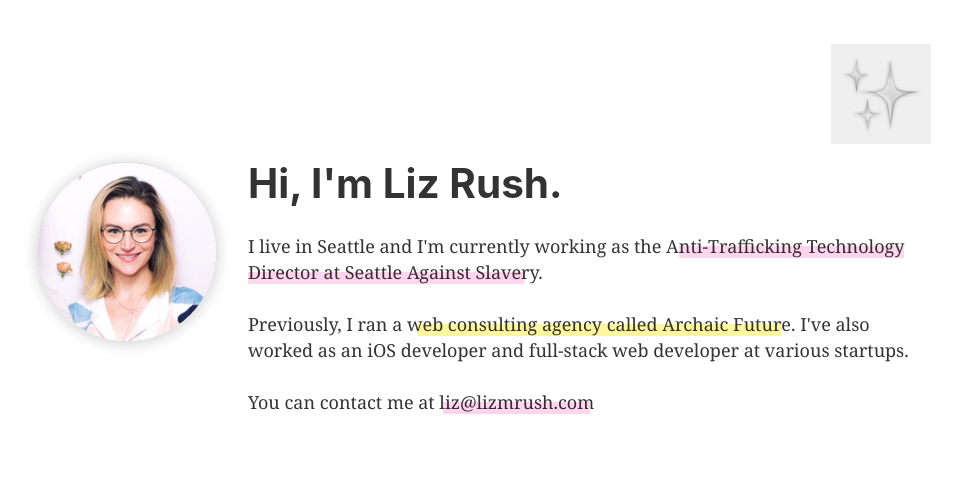
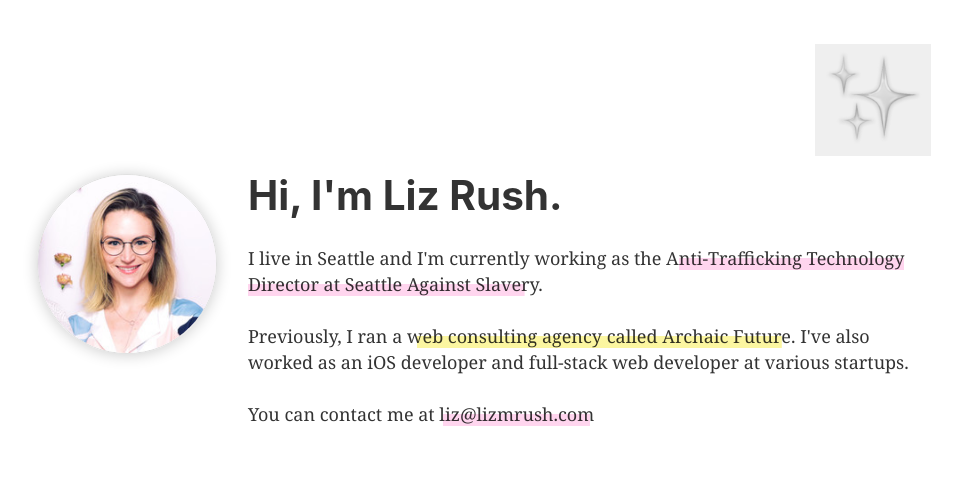
Before and after one commit to lizrush/site, a Gatsby site: page / in a window 1280 px wide. Shown: the whole page, without its empty margins (162-1124 px from the left). Built offline with nearby package versions, Linux system fonts and the light colour scheme; Gatsby itself is replaced by a stand-in of ours.

Commit message:
Use fixed size image query

```diff
--- a/src/components/SparkleToggle/SparklesEmoji.js
+++ b/src/components/SparkleToggle/SparklesEmoji.js
@@ -7,16 +7,16 @@ export function SparklesEmoji() {
     <StaticQuery
       query={graphql`
         query {
-          headshot: file(relativePath: { eq: "sparkles.png" }) {
+          sparklesEmoji: file(relativePath: { eq: "sparkles.png" }) {
             childImageSharp {
-              fluid(maxWidth: 200) {
-                ...GatsbyImageSharpFluid
+              fixed(height: 100, width: 100) {
+                ...GatsbyImageSharpFixed
               }
             }
           }
         }
       `}
-      render={data => <Img fluid={data.headshot.childImageSharp.fluid} />}
+      render={data => <Img fixed={data.sparklesEmoji.childImageSharp.fixed} />}
     />
   )
 }
--- a/src/components/SparkleToggle/styles.module.scss
+++ b/src/components/SparkleToggle/styles.module.scss
@@ -1,6 +1,4 @@
 %sparkleToggle {
-  height: 100px;
-  width: 100px;
   border-color: transparent;
   transition: filter 0.67s ease-in;
 
```
